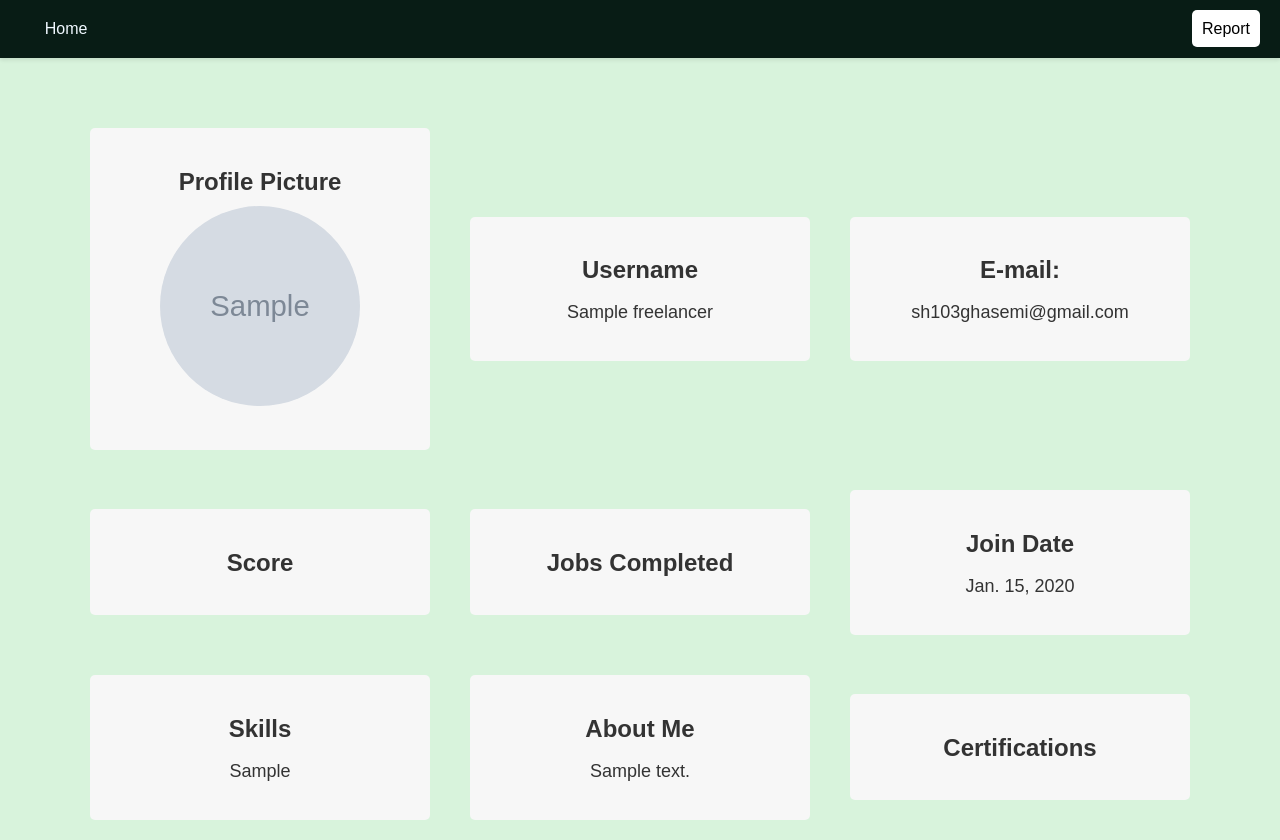
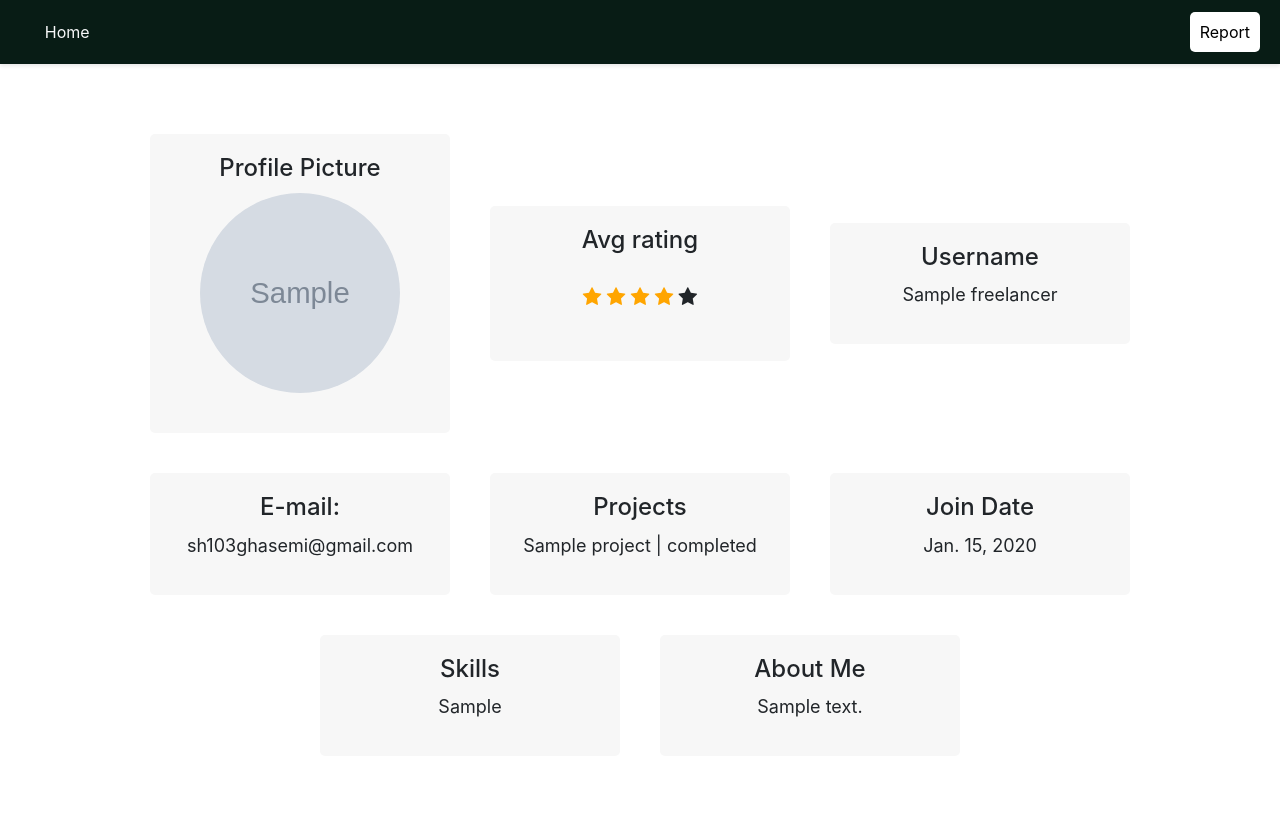
Before and after one commit to shaghayegh5ghasemi/Green-minds-Freelancer, a Django app: page /freelancer/1 in a window 1280 px wide. After the commit the page ends 717 px from the top, so only its background shows below. Run offline with Django 4.2, Linux system fonts and the light colour scheme; data comes from the database, SQL or seed files in the repository; tables that the repository leaves empty hold one stand-in row (values such as "Sample post"); grey boxes marked "Sample" are stand-in pictures; parts of the project's set-up code (start-up, migrations or seed data) failed here and were passed over.

Commit message:
invitation and rating added

```diff
--- a/jobs/models.py
+++ b/jobs/models.py
@@ -64,3 +64,11 @@
 
     def __str__(self) -> str:
         return f'{self.id} | {self.owner.name}'
+
+class Rating(models.Model):
+    user = models.ForeignKey(User, on_delete=models.CASCADE)
+    profile = models.ForeignKey(Freelancer, on_delete=models.CASCADE)
+    rating = models.IntegerField(default=0)
+
+    def __str__(self):
+        return f"{self.profile.name}: {self.rating}"
--- a/jobs/templates/jobs/other_freelancer_profile.html
+++ b/jobs/templates/jobs/other_freelancer_profile.html
@@ -3,8 +3,10 @@
 <html>
 <head>
 	<title>{{freelancer.name}}</title>
-    <link rel="icon" href="{% static 'jobs/media/logo.png' %}" type="image/icon type">
+  <link rel="icon" href="{% static 'jobs/media/logo.png' %}" type="image/icon type">
 	<link rel="stylesheet" type="text/css" href="{% static 'jobs/css/freelancer.css' %}">
+  <link rel="stylesheet" href="https://cdn.jsdelivr.net/npm/bootstrap@4.0.0/dist/css/bootstrap.min.css" integrity="sha384-Gn5384xqQ1aoWXA+058RXPxPg6fy4IWvTNh0E263XmFcJlSAwiGgFAW/dAiS6JXm" crossorigin="anonymous">
+  <link rel="stylesheet" href="https://cdnjs.cloudflare.com/ajax/libs/font-awesome/4.7.0/css/font-awesome.min.css">
 </head>
 <body>
     <div class="header">
@@ -16,11 +18,45 @@
       <div class="profile-section">
         <h2>Profile Picture</h2>
         {% if freelancer.profile_pic %}
-        <img src="{{ freelancer.profile_pic.url }}" alt="Profile Picture" class="profile-picture">
+          <img src="{{ freelancer.profile_pic.url }}" alt="Profile Picture" class="profile-picture">
+		      {% if user.is_authenticated %}
+    		    <div style="padding-bottom: 1%"><a style="color: white; background-color: #2d6a4f;" class="fcc-btn" href="{% url 'messages-to' freelancer.owner.id %}">Message</a></div>
+          {% endif %}
         {% else %}
-        <img src="{% static 'jobs/media/profile_pic.png' %}" alt="Profile Picture" class="profile-picture">
+          <img src="{% static 'jobs/media/profile_pic.png' %}" alt="Profile Picture" class="profile-picture">
+          {% if user.is_authenticated %}
+            <div style="padding-bottom: 1%"><a style="color: white; background-color: #2d6a4f;" class="fcc-btn" href="{% url 'messages-to' freelancer.owner.id %}">Message</a></div>
+          {% endif %}
         {% endif %}
       </div>
+
+      <div class="profile-section">
+        <h2>Avg rating</h2>
+        <div class="card-body">
+          <h5 class="card-title">
+            <span class="fa fa-star {% if freelancer.average_rating > 0 %} checked {% endif %}"></span>
+            <span class="fa fa-star {% if freelancer.average_rating > 1 %} checked {% endif %}"></span>
+            <span class="fa fa-star {% if freelancer.average_rating > 2 %} checked {% endif %}"></span>
+            <span class="fa fa-star {% if freelancer.average_rating > 3 %} checked {% endif %}" ></span>
+            <span class="fa fa-star {% if freelancer.average_rating > 4 %} checked {% endif %}"></span>
+          </h5>
+          {% if elligible %}
+          <ul class="btn btn-light list-inline rating-list">
+            <li onclick="rate(5, {{freelancer.id}})">
+              <i class="fa fa-star {% if freelancer.user_rating > 4 %} checked {% endif %}" title="Rate 5"></i></li>
+            <li onclick="rate(4, {{freelancer.id}})">
+                <i class="fa fa-star {% if freelancer.user_rating > 3 %} checked {% endif %}" title="Rate 4"></i></li>
+            <li onclick="rate(3, {{freelancer.id}})">
+                <i class="fa fa-star {% if freelancer.user_rating > 2 %} checked {% endif %}" title="Rate 3"></i></li>
+            <li onclick="rate(2, {{freelancer.id}})">
+                <i class="fa fa-star {% if freelancer.user_rating > 1 %} checked {% endif %}" title="Rate 2"></i></li>
+            <li onclick="rate(1, {{freelancer.id}})">
+                <i class="fa fa-star {% if freelancer.user_rating > 0 %} checked {% endif %}" title="Rate 1"></i></li>
+          </ul>
+          {% endif %}
+        </div>
+      </div>
+
       <div class="profile-section">
         <h2>Username</h2>
         <p>{{ freelancer.name }}</p>
@@ -29,20 +65,22 @@
         <h2>E-mail: </h2>
         <p>{{ freelancer.owner.email }}</p>
       </div>
+
       <div class="profile-section">
-        <h2>Score</h2>
-        <div class="star-rating">
-          <span class="fa fa-star checked"></span>
-          <span class="fa fa-star checked"></span>
-          <span class="fa fa-star checked"></span>
-          <span class="fa fa-star"></span>
-          <span class="fa fa-star"></span>
-        </div>
-        <p> {{ freelancer.rate }} </p>
-      </div>
-      <div class="profile-section">
-        <h2>Jobs Completed</h2>
-        <p>{{ freelancer.completedJobs }}</p>
+        <h2>Projects</h2>
+        {% if projects|length > 3 %}
+          <p>{{ projects|length }}</p>
+        {% elif projects|length == 0%}
+          <p>0</p>
+        {% else %}
+          {% for project in projects %}
+            {% if project.is_complete %}
+              <p> {{ project.name }} | completed </p>
+            {% else %}
+              <p> {{ project.name }} | in progress </p>
+            {% endif %}
+          {% endfor %}
+        {% endif  %}
       </div>
       <div class="profile-section">
         <h2>Join Date</h2>
@@ -56,16 +94,18 @@
         <h2>About Me</h2>
         <p>{{freelancer.about}}</p>
       </div>
-      <div class="profile-section">
-        <h2>Certifications</h2>
-        <p>{{ freelancer.certifications}}</p>
-      </div>
-
-      <!-- <div class="profile-section">
-        <button class="invite-button">Invite Friends</button>
-      </div>
-      <div class="profile-section">
-        <button class="my-dashboard">My Dashboard</button>
-      </div> -->
     </div>
+    <script>
+      const rate = (rating, profile_id) => {
+          fetch(`/rate/${profile_id}/${rating}/`, {
+              method: 'GET',
+              headers: {
+                  'Content-Type': 'application/json'
+              }
+          }).then(rest => {
+              window.location.reload();
+          })
+      }
+    </script>
   </body>
+  </html>
--- a/jobs/urls.py
+++ b/jobs/urls.py
@@ -19,4 +19,6 @@
     path('project/create', ProjectCreateView.as_view(), name='project-create'),
     path('project/<int:pk>', view_project_profile, name='project-profile'),
     path('accept-project/<int:pk>', accept_project, name='accept-project'),
+    path('send-invitation/', invite, name='send-invitation'),
+    path('rate/<int:profile_id>/<int:rating>/', rate),
 ]
--- a/jobs/views.py
+++ b/jobs/views.py
@@ -244,6 +244,14 @@
         context = {}
         return render(request, 'jobs/home.html', context)
 
+def rate(request, profile_id, rating):
+    freelancer = Freelancer.objects.get(id=profile_id)
+    Rating.objects.filter(profile=freelancer, user=request.user).delete()
+    # freelancer.rating_set.create(user=request.user, rating=rating)
+    new_rating = Rating(profile=freelancer, user=request.user, rating=rating)
+    new_rating.save()
+    return view_freelancer_profile(request, profile_id)
+
 @login_required
 def handle_login(request):
     if request.user.get_freelancer() or request.user.get_business():
@@ -321,3 +329,27 @@
     freelancer = request.user.get_freelancer()
     Project.objects.filter(id=pk).update(developer=freelancer)
     return redirect(reverse_lazy('profile'))
+
+def invite(request):
+    Invitation = get_invitation_model()
+    # sender = request.user.email
+    receiver = request.GET.get('invitation')
+    invite = Invitation.create(receiver, inviter=request.user)
+    link = f'http://localhost:8000/invitations/accept-invite/{invite.key}'
+    invite_msg = f'Hello, You ({receiver}) have been invited to join Green Minds. If you would like to join, please go to {link}'
+    subject = 'Invitation to join Green Minds'
+    # send_mail(subject, invite_msg, sender, [receiver, receiver])
+    with get_connection(
+        host=settings.EMAIL_HOST,
+        port=settings.EMAIL_PORT,
+        username=settings.EMAIL_HOST_USER,
+        password=settings.EMAIL_HOST_PASSWORD,
+        use_tls=settings.EMAIL_USE_TLS
+       ) as connection:
+           subject = subject
+           email_from = settings.EMAIL_HOST_USER
+           recipient_list = [receiver, ]
+           message = invite_msg
+           EmailMessage(subject, message, email_from, recipient_list, connection=connection).send()
+    invite.send_invitation(request)
+    return redirect(reverse_lazy('profile'))
```
Also changed, not shown: jobs/templates/jobs/business_profile.html (+23 -25 lines), jobs/templates/jobs/freelancer_profile.html (+44 -21 lines), jobs/templates/jobs/other_business_profile.html (+17 -11 lines).
